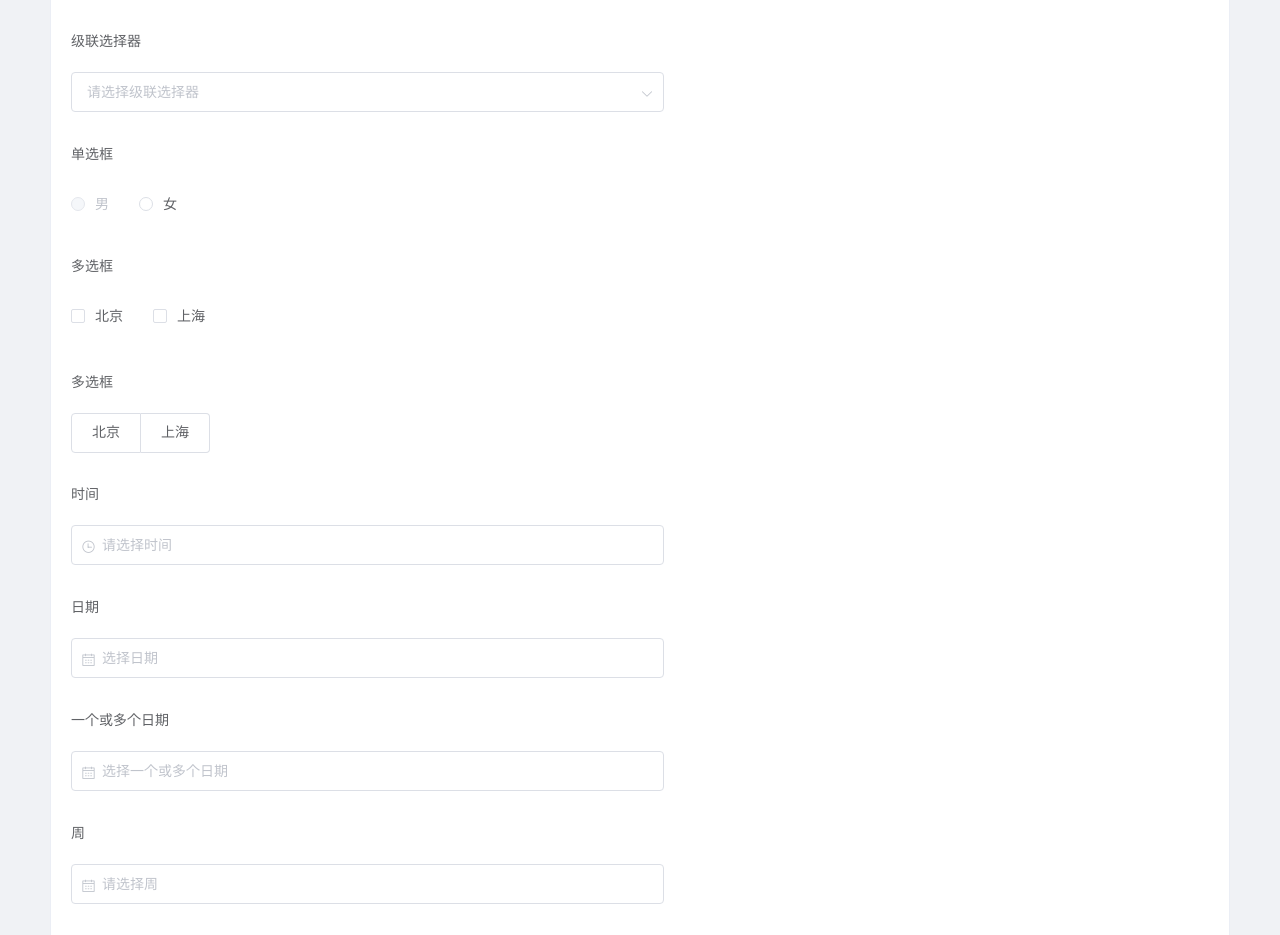
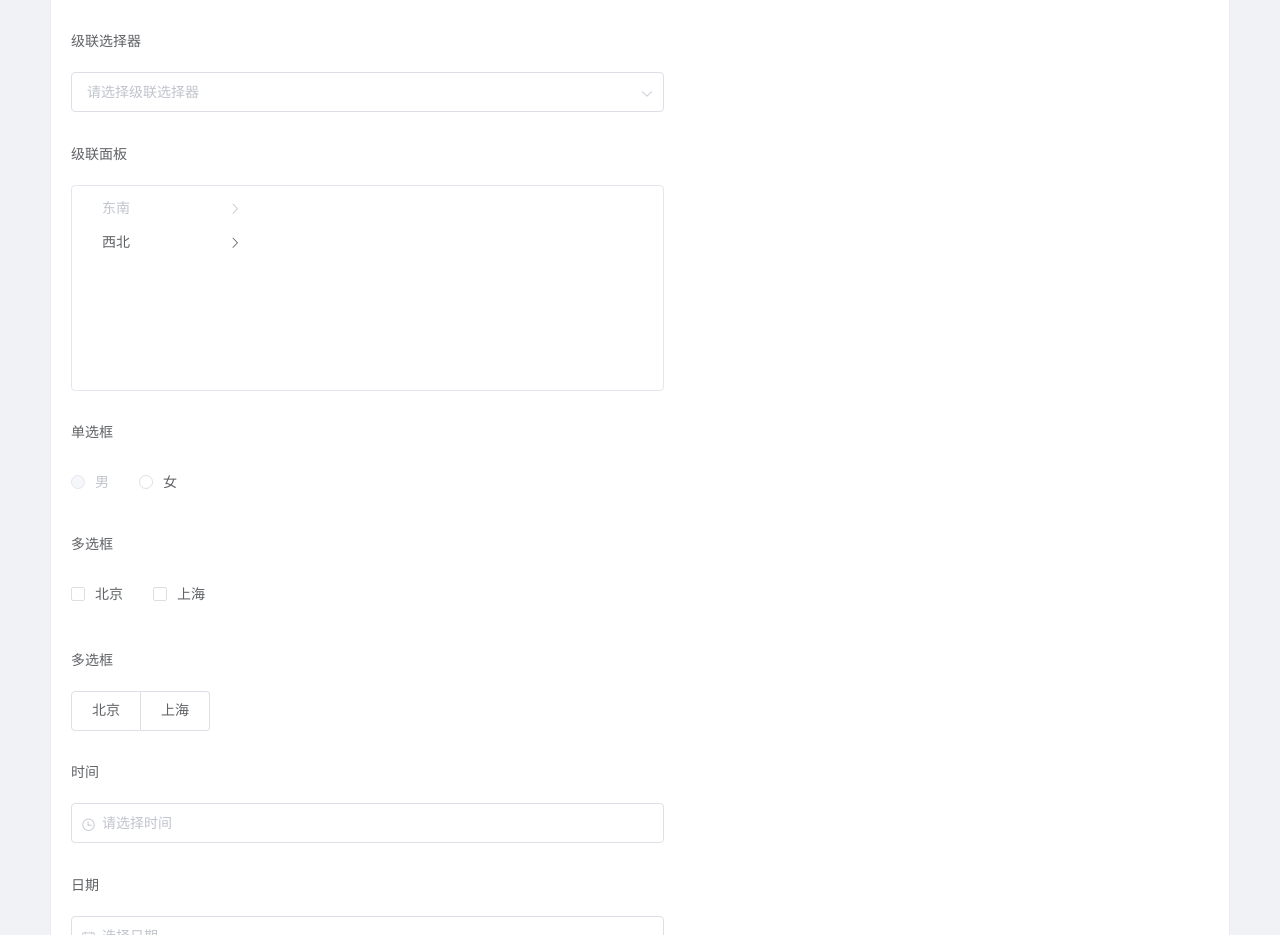
Before and after one commit to dream2023/vue-ele-form, a Vue app: page / in a window 1280 px wide. Shown: the part 3760-4695 px from the top of the page. Built offline with nearby package versions, Linux system fonts and the light colour scheme.

Commit message:
feat: 增加cascader-panel组件

```diff
--- a/example/FormDescType.vue
+++ b/example/FormDescType.vue
@@ -1,9 +1,5 @@
 <template>
-  <el-card
-    class="demo-card"
-    header="form-desc type 列表"
-    shadow="never"
-  >
+  <el-card class="demo-card" header="form-desc type 列表" shadow="never">
     <div class="form-desc-type">
       <div style="width: 600px">
         <ele-form
@@ -15,10 +11,7 @@
         />
       </div>
       <div style="margin-left: 50px;width: 500px;">
-        <codemirror
-          @input="handleCodeChange"
-          v-model="code"
-        />
+        <codemirror @input="handleCodeChange" v-model="code" />
       </div>
     </div>
   </el-card>
@@ -117,12 +110,64 @@ export default {
       props: { expandTrigger: 'hover' }
     },
     slots: {
-      default (h, data) {
-        return h('span', data['data'].label + '123123')
-      },
       empty (h) {
         return h('div', 'test')
       }
+    },
+    options: [{
+      value: 1,
+      label: '东南',
+      disabled: true,
+      children: [{
+        value: 2,
+        label: '上海',
+        children: [
+          { value: 3, label: '普陀' },
+          { value: 4, label: '黄埔' },
+          { value: 5, label: '徐汇' }
+        ]
+      }, {
+        value: 7,
+        label: '江苏',
+        children: [
+          { value: 8, label: '南京' },
+          { value: 9, label: '苏州' },
+          { value: 10, label: '无锡' }
+        ]
+      }, {
+        value: 12,
+        label: '浙江',
+        children: [
+          { value: 13, label: '杭州' },
+          { value: 14, label: '宁波' },
+          { value: 15, label: '嘉兴' }
+        ]
+      }]
+    }, {
+      value: 17,
+      label: '西北',
+      children: [{
+        value: 18,
+        label: '陕西',
+        children: [
+          { value: 19, label: '西安' },
+          { value: 20, label: '延安' }
+        ]
+      }, {
+        value: 21,
+        label: '新疆维吾尔族自治区',
+        children: [
+          { value: 22, label: '乌鲁木齐' },
+          { value: 23, label: '克拉玛依' }
+        ]
+      }]
+    }]
+  },
+  'cascader-panel': {
+    label: '级联面板',
+    type: 'cascader-panel',
+    attrs: {
+      props: { expandTrigger: 'hover' }
     },
     options: [{
       value: 1,
--- /dev/null
+++ b/lib/components/EleFormCascaderPanel.vue
@@ -0,0 +1,70 @@
+<template>
+  <el-cascader-panel
+    :class="desc.class"
+    :options="options"
+    :style="desc.style"
+    class="ele-form-full-line"
+    v-bind="attrs"
+    ref="cascader"
+    v-model="newValue"
+    v-on="onEvents"
+  >
+    <!-- 组件内部插槽 -->
+    <template v-if="scopedSlots.default" v-slot:default="data">
+      <extend-slot :data="data" :render="scopedSlots.default" />
+    </template>
+    <template v-if="slots.empty">
+      <extend-slot :render="slots.empty" />
+    </template>
+  </el-cascader-panel>
+</template>
+
+<script>
+import formMixin from '../mixins/formMixin'
+
+export default {
+  name: 'EleFormCascaderPanel',
+  mixins: [formMixin],
+  data () {
+    return {
+      mockRule: 'custom'
+    }
+  },
+  computed: {
+    defaultAttrs () {
+      return {
+        placeholder: this.t('ele-form.select') + this.desc.label,
+        props: {
+          value: 'value',
+          label: 'label',
+          children: 'children'
+        }
+      }
+    }
+  },
+  methods: {
+    getCustomMockData () {
+      const optionsTo2D = function (tree, key, stack = [], pathList = []) {
+        if (!tree) return
+        for (let data of tree) {
+          stack.push(data[key])
+          if (data.children && data.children.length) {
+            optionsTo2D(data.children, key, stack, pathList)
+          } else {
+            pathList.push([...stack])
+          }
+          stack.pop(data[key])
+        }
+        return pathList
+      }
+      const props = Object.assign({ value: 'value' }, this.attrs.props)
+      const options = optionsTo2D(this.options, props.value)
+      if (this.attrs && this.attrs.multiple) {
+        return this.randomFn.multiple(options)
+      } else {
+        return this.randomFn.pick(options)
+      }
+    }
+  }
+}
+</script>
```
Also changed, not shown: lib/index.js.
